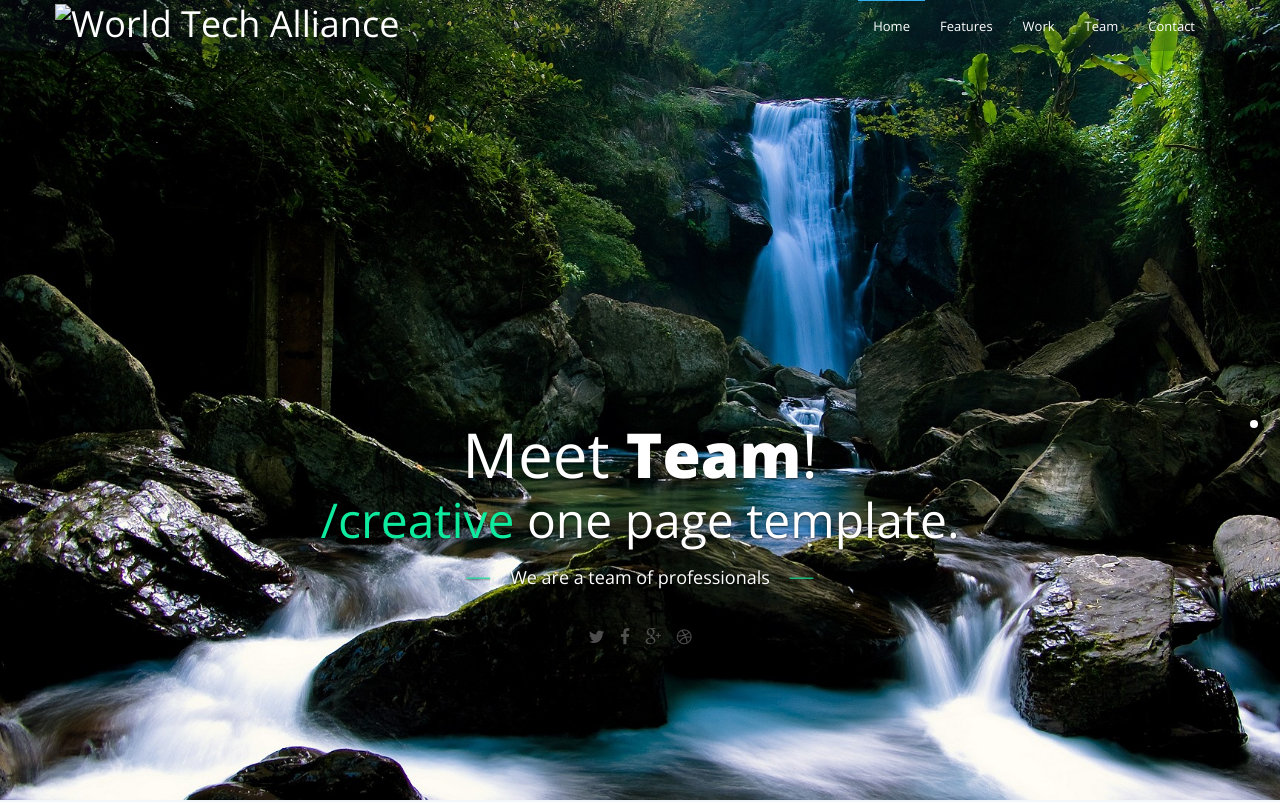
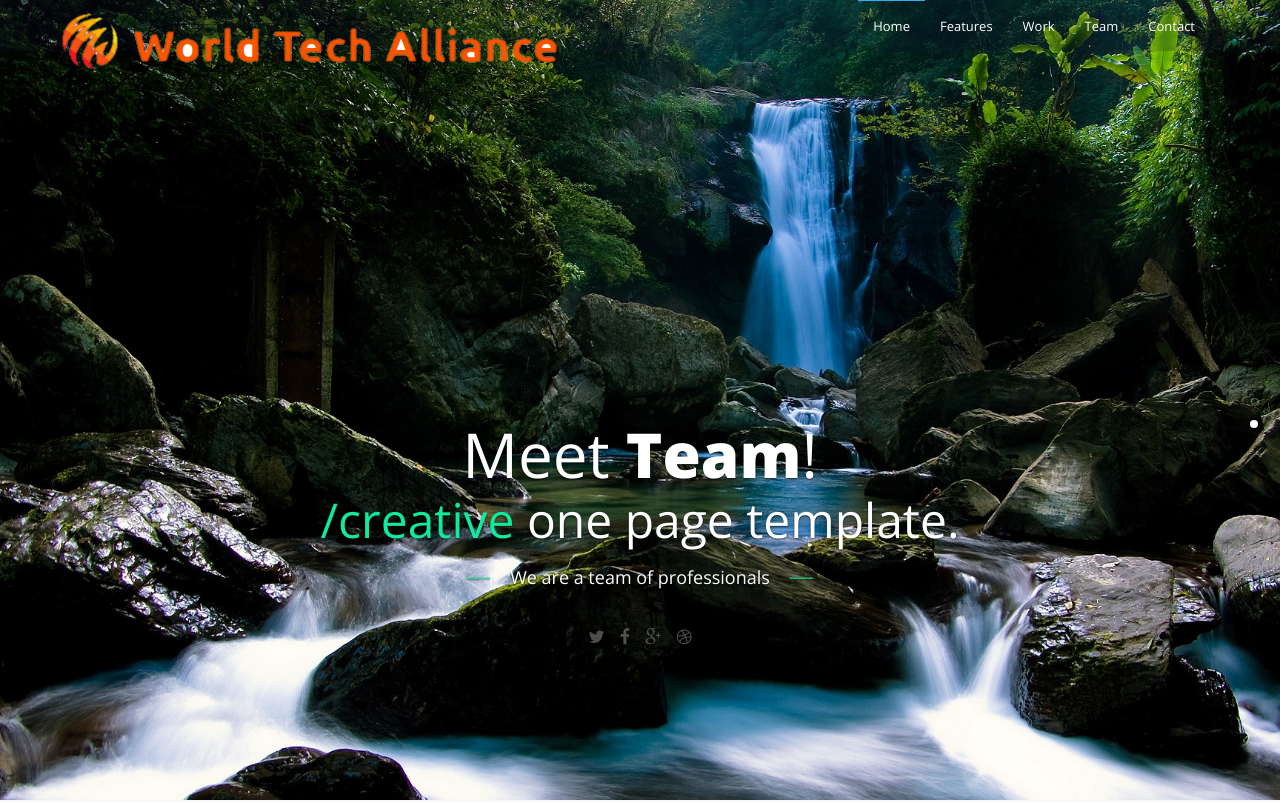
Before and after one commit to singhashutosh123/MyRepo, a plain HTML site: page index.html in a window 1280 px wide. Shown: the top 802 px of the page. Drawn offline with nearby package versions, Linux system fonts and the light colour scheme; some packages are replaced by stand-ins of ours; a script that the page names is missing.

Commit message:
Update index.html

```diff
--- a/index.html
+++ b/index.html
@@ -65,7 +65,7 @@
 					<!-- logo -->
                     <a class="navbar-brand" href="#body">
 						<h1 id="logo">
-							<img src="img/works/logo.png" alt="World Tech Alliance">
+							<img src="img/works/log1.png" alt="World Tech Alliance">
 						</h1>
 					</a>
 					<!-- /logo -->
```
